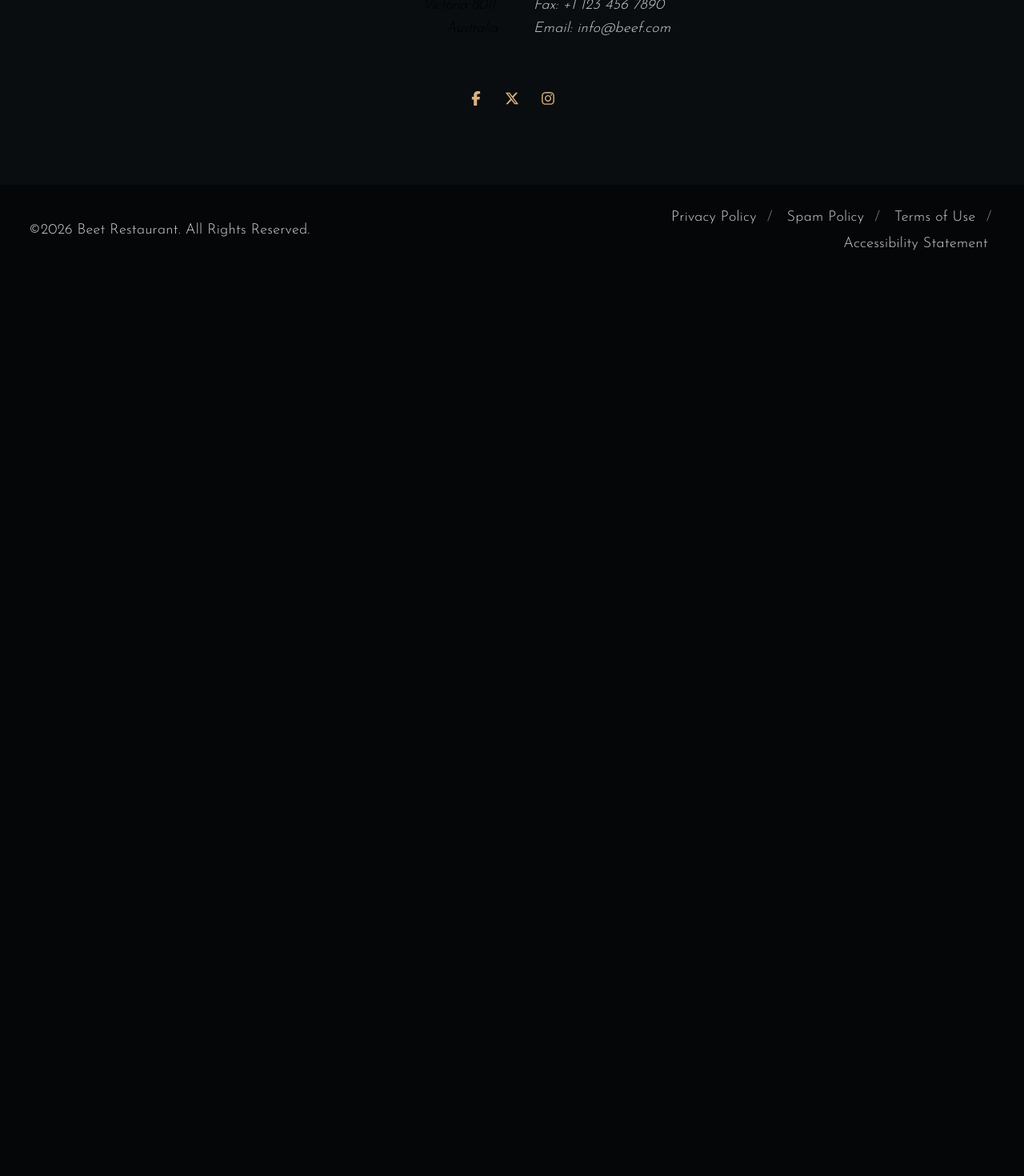
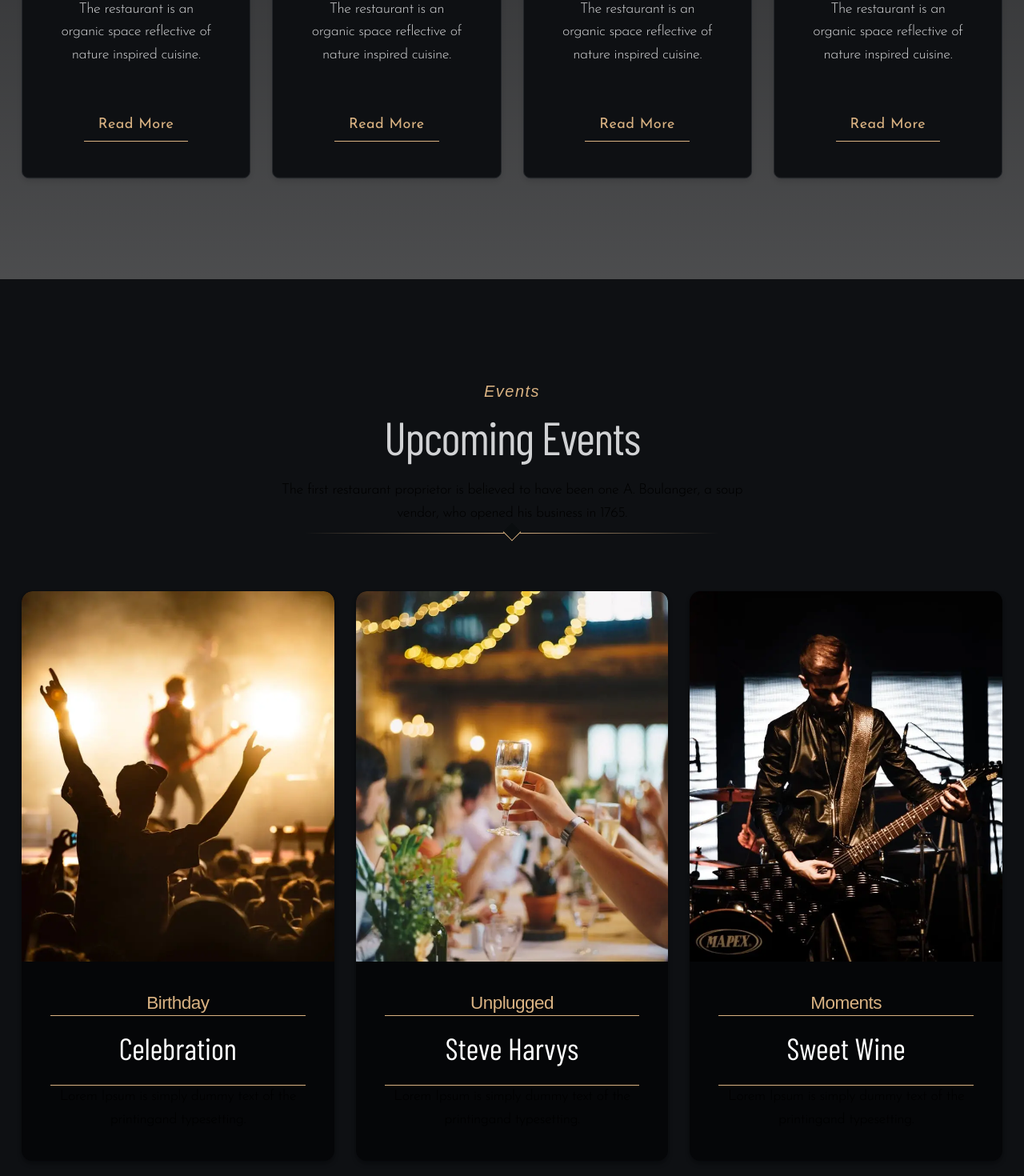
Before and after one commit to roje478/next-th-beef-v2, a Next.js app: page /services in a window 1280 px wide. Before the commit this address had no page. Shown: the part 1040-2510 px from the top of the page at 80% size. Before the commit the page ends 1387 px from the top, so only its background shows below. Built offline with nearby package versions, Linux system fonts and the light colour scheme; a web font is replaced by a local one.

Commit message:
refactor: 🎨 migrate history, chefs and services pages to match HTML reference

```diff
--- /dev/null
+++ b/src/app/(routes)/chefs/page.tsx
@@ -0,0 +1,44 @@
+import HeroInnerBlock from "@/app/components/common/hero-inner/Hero-inner";
+import { TeamTwoBlock } from "@/app/blocks/team";
+import BadgesList from "@/app/blocks/badges/BadgesList";
+import { TestimonialsBlock } from "@/app/blocks/testimonials/";
+import { GalleryGrid } from "@/app/blocks/gallery";
+
+// Data
+import { HeroInnerChefsData } from "@/app/hooks/data";
+import { badgesListData } from "@/app/hooks/data-brands";
+import { testimonialsData } from "@/app/hooks/data-testimonials";
+import { galleryAboutData } from "@/app/hooks/data-gallery";
+
+const ChefsPage = () => {
+	return (
+		<>
+			{/* Hero Inner - Block */}
+			<HeroInnerBlock
+				title={HeroInnerChefsData.title}
+				image={HeroInnerChefsData.image}
+				altText={HeroInnerChefsData.altText}
+				breadcrumbs={HeroInnerChefsData.breadcrumbs}
+			/>
+			{/* /Hero Inner - Block */}
+
+			{/* Team - Block */}
+			<TeamTwoBlock />
+			{/* /Team - Block */}
+
+			{/* Badges - Block */}
+			<BadgesList {...badgesListData} />
+			{/* /Badges - Block */}
+
+			{/* Testimonials - Block */}
+			<TestimonialsBlock {...testimonialsData} />
+			{/* /Testimonials - Block */}
+
+			{/* Gallery - Block */}
+			<GalleryGrid {...galleryAboutData} variant="small" />
+			{/* /Gallery - Block */}
+		</>
+	);
+};
+
+export default ChefsPage;
--- /dev/null
+++ b/src/app/(routes)/history/page.tsx
@@ -0,0 +1,39 @@
+import HeroInnerBlock from "@/app/components/common/hero-inner/Hero-inner";
+import HistoryBlock from "@/app/blocks/history/variants/history";
+import BadgesList from "@/app/blocks/badges/BadgesList";
+import { GalleryGrid } from "@/app/blocks/gallery";
+
+// Data
+import { HeroInnerHistoryData } from "@/app/hooks/data";
+import { historyData } from "@/app/hooks/data-history";
+import { badgesListData } from "@/app/hooks/data-brands";
+import { galleryAboutData } from "@/app/hooks/data-gallery";
+
+const HistoryPage = () => {
+	return (
+		<>
+			{/* Hero Inner - Block */}
+			<HeroInnerBlock
+				title={HeroInnerHistoryData.title}
+				image={HeroInnerHistoryData.image}
+				altText={HeroInnerHistoryData.altText}
+				breadcrumbs={HeroInnerHistoryData.breadcrumbs}
+			/>
+			{/* /Hero Inner - Block */}
+
+			{/* History - Block */}
+			<HistoryBlock {...historyData} />
+			{/* /History - Block */}
+
+			{/* Badges - Block */}
+			<BadgesList {...badgesListData} />
+			{/* /Badges - Block */}
+
+			{/* Gallery - Block */}
+			<GalleryGrid {...galleryAboutData} variant="small" />
+			{/* /Gallery - Block */}
+		</>
+	);
+};
+
+export default HistoryPage;
--- /dev/null
+++ b/src/app/(routes)/services/page.tsx
@@ -0,0 +1,45 @@
+import HeroInnerBlock from "@/app/components/common/hero-inner/Hero-inner";
+import ServicesListTwo from "@/app/blocks/services/variants/servicesListTwo/ServicesListTwo";
+import { EventsBlock } from "@/app/blocks/events";
+import BadgesList from "@/app/blocks/badges/BadgesList";
+import { TestimonialsBlock } from "@/app/blocks/testimonials/";
+
+// Data
+import { HeroInnerServicesData } from "@/app/hooks/data";
+import { ServiceCardListData } from "@/app/hooks/data-services";
+import { eventsBlockData } from "@/app/hooks/data-events";
+import { badgesListData } from "@/app/hooks/data-brands";
+import { testimonialsData } from "@/app/hooks/data-testimonials";
+
+const ServicesPage = () => {
+	return (
+		<>
+			{/* Hero Inner - Block */}
+			<HeroInnerBlock
+				title={HeroInnerServicesData.title}
+				image={HeroInnerServicesData.image}
+				altText={HeroInnerServicesData.altText}
+				breadcrumbs={HeroInnerServicesData.breadcrumbs}
+			/>
+			{/* /Hero Inner - Block */}
+
+			{/* Services - Block */}
+			<ServicesListTwo {...ServiceCardListData} />
+			{/* /Services - Block */}
+
+			{/* Events - Block */}
+			<EventsBlock {...eventsBlockData} />
+			{/* /Events - Block */}
+
+			{/* Badges - Block */}
+			<BadgesList {...badgesListData} />
+			{/* /Badges - Block */}
+
+			{/* Testimonials - Block */}
+			<TestimonialsBlock {...testimonialsData} />
+			{/* /Testimonials - Block */}
+		</>
+	);
+};
+
+export default ServicesPage;
--- a/src/app/blocks/events/variants/cardEvent.tsx
+++ b/src/app/blocks/events/variants/cardEvent.tsx
@@ -1,29 +1,24 @@
 import Image from "next/image";
-import React from "react";
 
 // interface
 import { EventItem } from "@/app/types/common.types";
 
 const CardEvent = ({ image, title, subtitle, pharse }: EventItem) => {
 	return (
-		<>
-			{/* Events Item  */}
-			<div className="card-event">
-				{/* className=  */}
-				<div className="card-event-image">
-					<Image src={image} alt={title} width={500} height={500} />
-				</div>
-				{/*/ className=  */}
-				{/* Info  */}
-				<div className="card-event-info">
-					<h6 className="card-event-info__subtitle">{subtitle}</h6>
-					<h5 className="card-event-info__title">{title}</h5>
-					<p>{pharse}</p>
-				</div>
-				{/*/ Info  */}
+		<div className="events-block__item">
+			{/* Image */}
+			<div className="events-block__item-image">
+				<Image src={image} alt={title} width={500} height={500} loading="lazy" />
 			</div>
-			{/* Events Item  */}
-		</>
+			{/* /Image */}
+			{/* Info */}
+			<div className="events-block__item-info">
+				<h3 className="events-block__item-info__subtitle">{subtitle}</h3>
+				<h4 className="events-block__item-info__title">{title}</h4>
+				<p>{pharse}</p>
+			</div>
+			{/* /Info */}
+		</div>
 	);
 };
 
--- a/src/app/blocks/events/variants/events.tsx
+++ b/src/app/blocks/events/variants/events.tsx
@@ -1,19 +1,17 @@
-import React from "react";
-import BlockTitle from "../../../components/common/block-title/block-title";
+"use client";
+import { motion } from "framer-motion";
 import CardEvent from "./cardEvent";
 
 // Import
-import { EventsBlockProps, Alignment } from "@/app/types/common.types";
+import { EventsBlockProps } from "@/app/types/common.types";
 
 const EventsBlock = ({
 	subtitle,
 	title,
 	description,
-	align,
 	items,
 	emptyMessage = "No offers available at the moment.",
 }: EventsBlockProps) => {
-	// Improved data validation check
 	if (!items || items.length === 0) {
 		return (
 			<div className="events-block events-block--empty">
@@ -23,26 +21,33 @@ const EventsBlock = ({
 	}
 
 	return (
-		<div className={`events-block bg-surface`}>
+		<section className="events-block bg-coarseWool-700">
 			<div className="events-block__container">
-				{/* Section title  */}
-				<BlockTitle
-					subtitle={subtitle}
-					title={title || ""}
-					phrase={description}
-					align={align as Alignment}
+				{/* Section title */}
+				<div className="section-title section-title__center">
+					{subtitle && <p className="section-title__subtitle">{subtitle}</p>}
+					{title && <h2 className="section-title__title">{title}</h2>}
+					{description && <p>{description}</p>}
+				</div>
+				{/* /Section title */}
+				{/* Divider */}
+				<motion.div
+					className="divider div-transparent div-arrow-down"
+					initial={{ opacity: 0, y: 30 }}
+					whileInView={{ opacity: 1, y: 0 }}
+					viewport={{ once: true }}
+					transition={{ duration: 0.5 }}
 				/>
-				{/*/ Section title  */}
-
-				{/* Events list  */}
-				<div className={`events-block__list`}>
+				{/* /Divider */}
+				{/* Events list */}
+				<div className="events-block__list">
 					{items.map((item) => (
 						<CardEvent {...item} key={item.id} />
 					))}
 				</div>
-				{/*/ Events list  */}
+				{/* /Events list */}
 			</div>
-		</div>
+		</section>
 	);
 };
 
--- a/src/app/blocks/team/variants/teamTwo/teamTwo.tsx
+++ b/src/app/blocks/team/variants/teamTwo/teamTwo.tsx
@@ -25,7 +25,7 @@ const TeamTwoBlock = memo((props: TeamBlockProps) => {
 		<section className="team-block-2">
 			<div className="team-block-2__container">
 				{/* Section title */}
-				<div className="section-title">
+				<div className="section-title section-title__no-divider">
 					{subtitle && <p className="section-title__subtitle">{subtitle}</p>}
 					{title && <h2 className="section-title__title">{title}</h2>}
 					{description && <p>{description}</p>}
--- a/src/app/hooks/data-events.tsx
+++ b/src/app/hooks/data-events.tsx
@@ -2,7 +2,7 @@ export const eventsBlockData = {
 	subtitle: "Events",
 	title: "Upcoming Events",
 	description:
-		"Lorem Ipsum is simply dummy text of the printing and typesetting industry. Lorem Ipsum has been the industry's standard dummy text ever since the 1500s.",
+		"The first restaurant proprietor is believed to have been one A. Boulanger, a soup vendor, who opened his business in 1765.",
 	align: "center",
 	emptyMessage: "No events available at the moment.",
 	items: [
@@ -10,43 +10,43 @@ export const eventsBlockData = {
 			id: 1,
 			image: "/events/event-1.webp",
 			subtitle: "birthday",
-			title: "champagne",
-			pharse: "Lorem Ipsum is simply dummy text of the printing and typesetting.",
+			title: "celebration",
+			pharse: "Lorem Ipsum is simply dummy text of the printingand typesetting.",
 		},
 		{
 			id: 2,
 			image: "/events/event-2.webp",
 			subtitle: "unplugged",
-			title: "Steve Harvys",
-			pharse: "Lorem Ipsum is simply dummy text of the printing and typesetting.",
+			title: "steve harvys",
+			pharse: "Lorem Ipsum is simply dummy text of the printingand typesetting.",
 		},
 		{
 			id: 3,
 			image: "/events/event-3.webp",
-			subtitle: "Moments",
-			title: "Sweet Wine",
-			pharse: "Lorem Ipsum is simply dummy text of the printing and typesetting.",
+			subtitle: "moments",
+			title: "sweet wine",
+			pharse: "Lorem Ipsum is simply dummy text of the printingand typesetting.",
 		},
 		{
 			id: 4,
 			image: "/events/event-4.webp",
 			subtitle: "business lunch",
-			title: "Marffan Co.",
-			pharse: "Lorem Ipsum is simply dummy text of the printing and typesetting.",
+			title: "marffan co.",
+			pharse: "Lorem Ipsum is simply dummy text of the printingand typesetting.",
 		},
 		{
 			id: 5,
 			image: "/events/event-5.webp",
 			subtitle: "celebration",
-			title: "Champagne",
-			pharse: "Lorem Ipsum is simply dummy text of the printing and typesetting.",
+			title: "champagne",
+			pharse: "Lorem Ipsum is simply dummy text of the printingand typesetting.",
 		},
 		{
 			id: 6,
 			image: "/events/event-6.webp",
-			subtitle: "Events",
-			title: "Concert",
-			pharse: "Lorem Ipsum is simply dummy text of the printing and typesetting.",
+			subtitle: "events",
+			title: "concert",
+			pharse: "Lorem Ipsum is simply dummy text of the printingand typesetting.",
 		},
 	],
 };
--- a/src/app/hooks/data.tsx
+++ b/src/app/hooks/data.tsx
@@ -136,7 +136,7 @@ export const HeroInnerAboutData = {
 };
 
 export const HeroInnerServicesData = {
-    title: 'Services',
+    title: 'our services',
     breadcrumbs: [
         {
             id: 1,
@@ -154,7 +154,7 @@ export const HeroInnerServicesData = {
 };
 
 export const HeroInnerChefsData = {
-    title: 'Our Chefs',
+    title: "Our chef's",
     breadcrumbs: [
         {
             id: 1,
@@ -163,12 +163,12 @@ export const HeroInnerChefsData = {
         },
         {
             id: 2,
-            title: 'Our Chefs',
+            title: 'Team',
             link: '',
         },
     ],
-    image: '/bg/bg-chefs.webp',
-    altText: 'Our Chefs',
+    image: '/bg/bg-team.webp',
+    altText: 'Our culinary team',
 };
 
 export const HeroInnerHistoryData = {
```
Also changed, not shown: src/app/blocks/history/variants/history.tsx (+29 -40 lines), .claude/commands/commit.md, .claude/commands/migrate-component.md.
